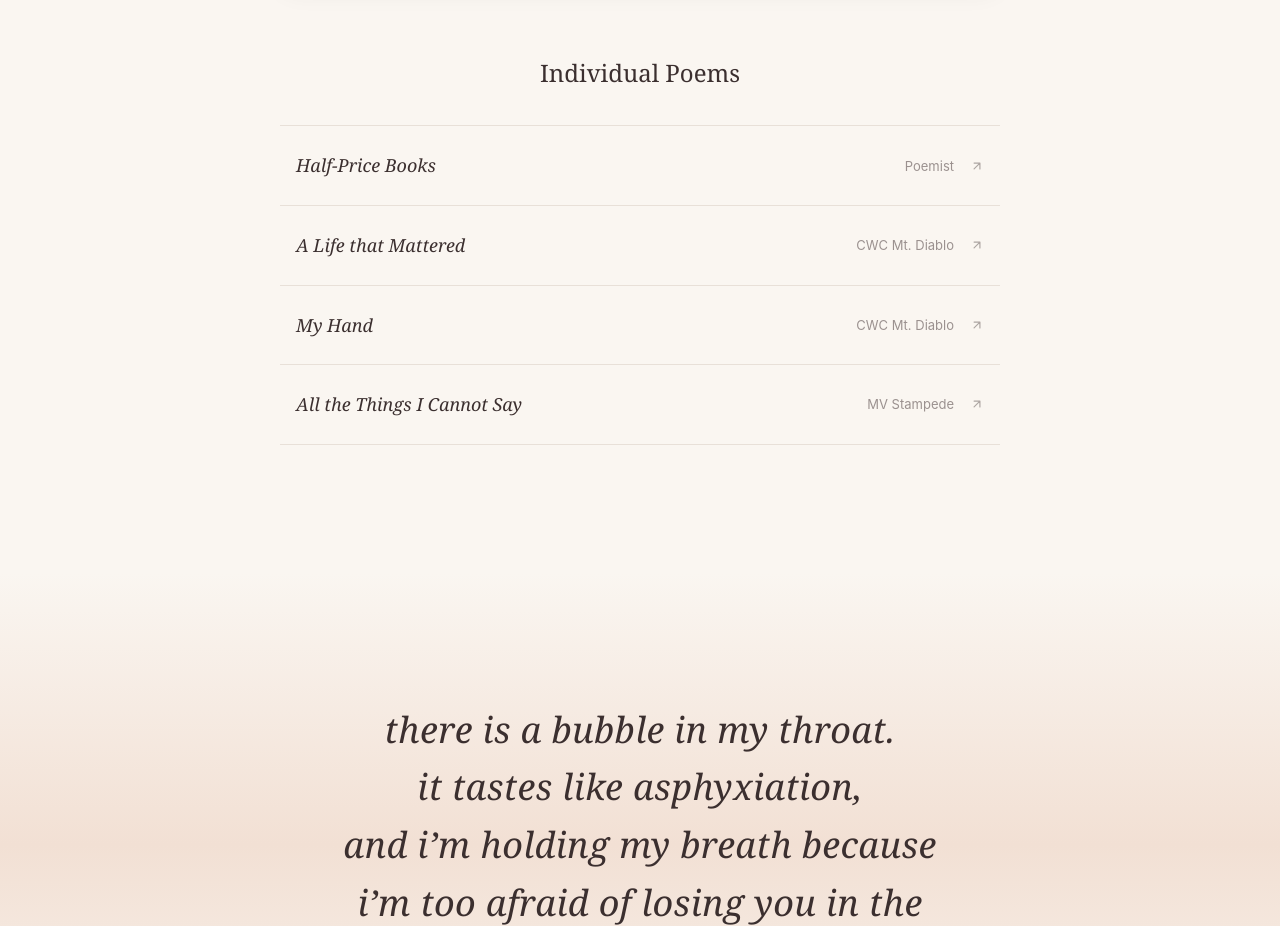
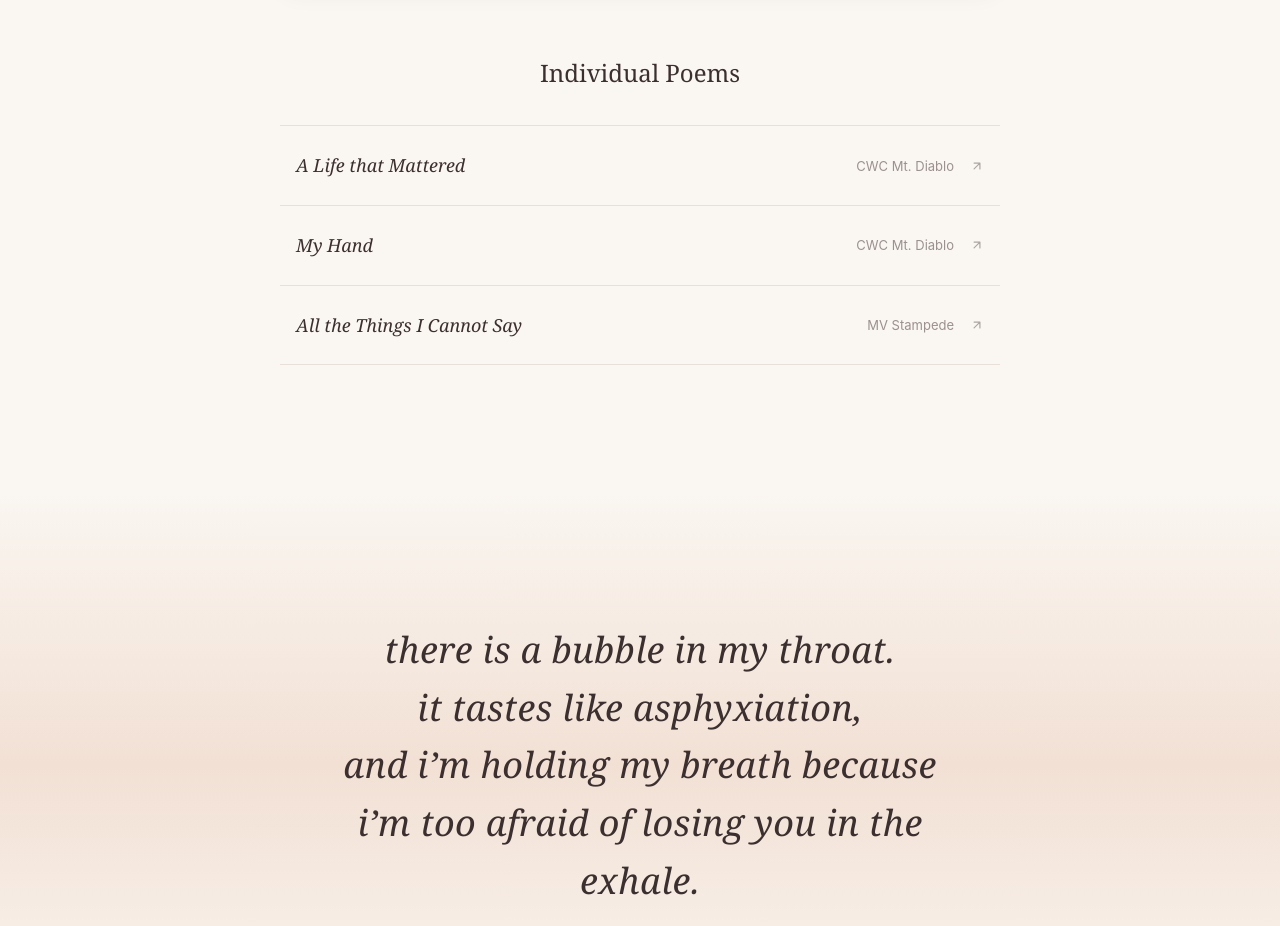
Before and after one commit to kvhswong/sienna-bio, a plain HTML site: page index.html in a window 1280 px wide. Shown: the part 2640-3566 px from the top of the page. Drawn offline with Linux system fonts and the light colour scheme.

Commit message:
feat(list): remove poem from list

```diff
--- a/index.html
+++ b/index.html
@@ -216,13 +216,6 @@
         <h3 class="poems-heading reveal">Individual Poems</h3>
         <ul class="poems-list">
           <li class="poems-list__item reveal">
-            <a href="https://www.poemist.com/sienna-wong/half-price-books" target="_blank" rel="noopener noreferrer" class="poems-list__link">
-              <span class="poems-list__title">Half-Price Books</span>
-              <span class="poems-list__source">Poemist</span>
-              <svg width="14" height="14" viewBox="0 0 24 24" fill="none" stroke="currentColor" stroke-width="2" stroke-linecap="round" stroke-linejoin="round" aria-hidden="true"><path d="M7 17L17 7M7 7h10v10"/></svg>
-            </a>
-          </li>
-          <li class="poems-list__item reveal">
             <a href="https://cwcmtdiablo.org/wp-content/uploads/2021/04/2nd-Place-Poetry-7-A-Life-that-Mattered.pdf" target="_blank" rel="noopener noreferrer" class="poems-list__link">
               <span class="poems-list__title">A Life that Mattered</span>
               <span class="poems-list__source">CWC Mt. Diablo</span>
```
